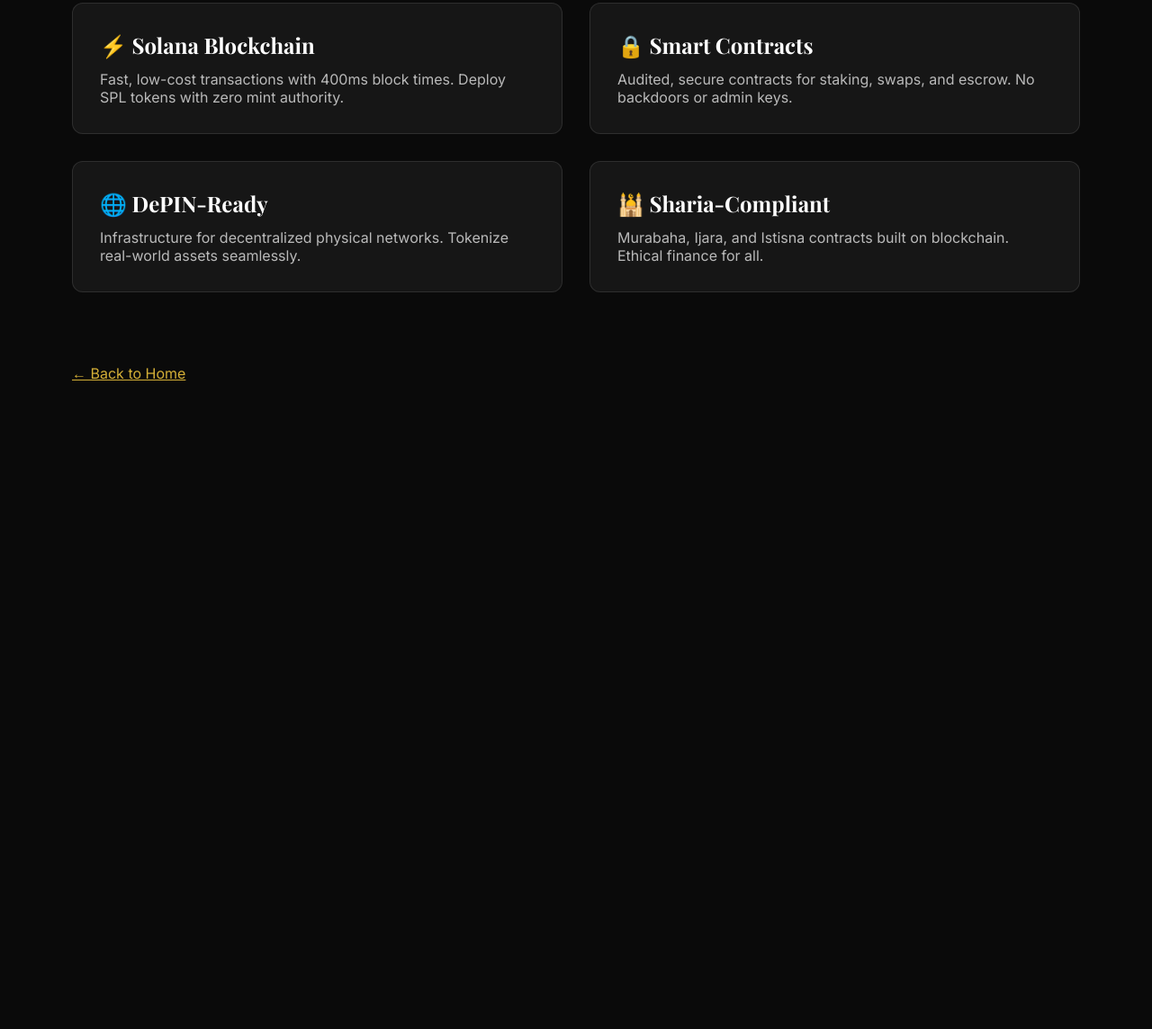
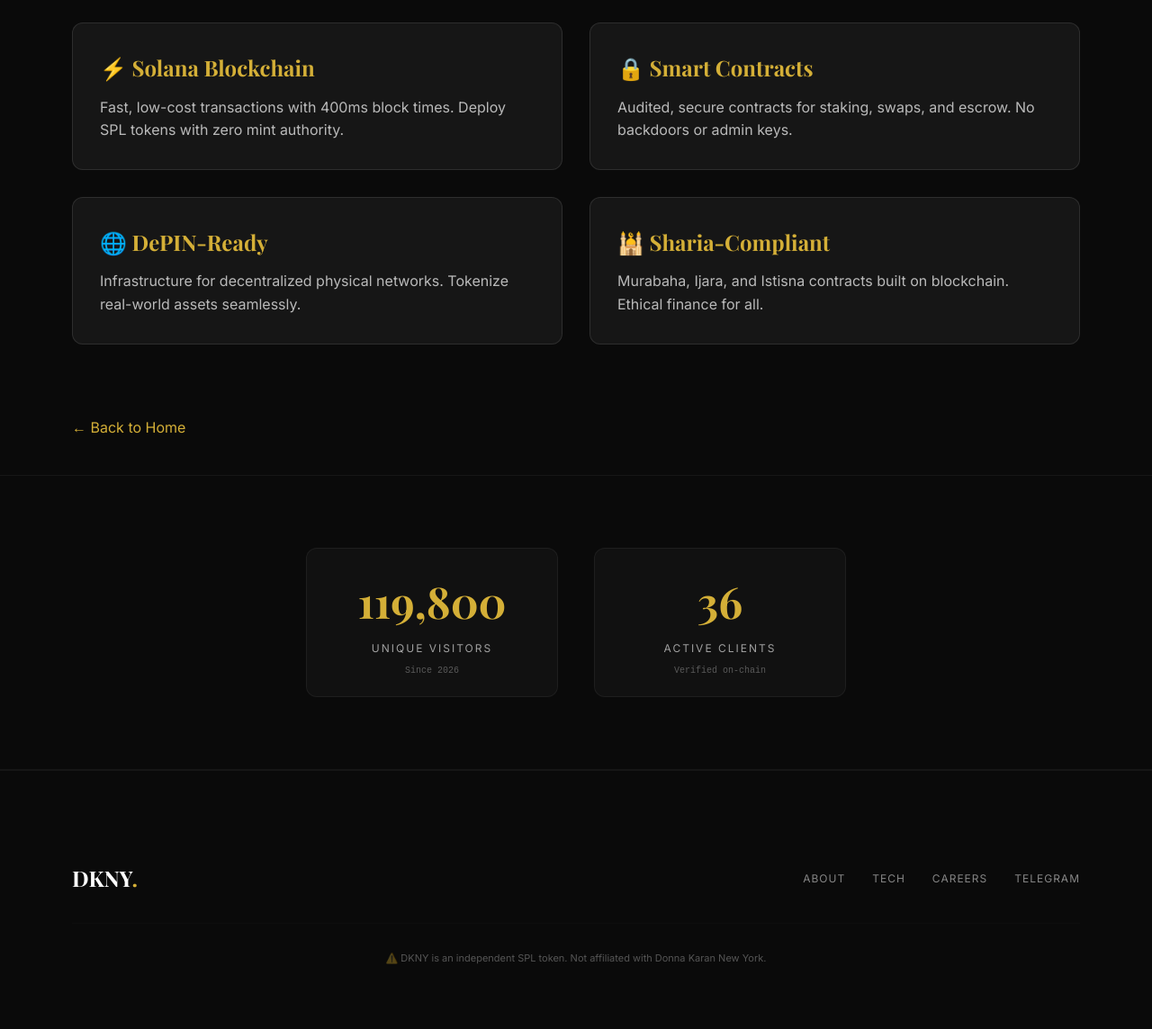
Before and after one commit to byt-assist/dkny, a plain HTML site: page technology.html in a window 1280 px wide. Shown: the part 353-1497 px from the top of the page at 90% size. Before the commit the page ends 818 px from the top, so only its background shows below. Drawn offline with nearby package versions, Linux system fonts and the light colour scheme.

Commit message:
Improve styling and layout of technology.html
Enhanced styling and layout for the technology page, including header, footer, and counter section.

```diff
--- a/technology.html
+++ b/technology.html
@@ -7,23 +7,61 @@
     <link href="https://fonts.googleapis.com/css2?family=Playfair+Display:wght@400;700&family=Inter:wght@300;400;600&display=swap" rel="stylesheet">
     <style>
         * { margin: 0; padding: 0; box-sizing: border-box; }
-        body { font-family: 'Inter', sans-serif; background: #0A0A0A; color: #FFFFFF; }
+        body { font-family: 'Inter', sans-serif; background: #0A0A0A; color: #FFFFFF; line-height: 1.6; }
         .container { max-width: 1200px; margin: 0 auto; padding: 40px; }
-        .page-hero { padding: 120px 0 60px; text-align: center; }
+        .header { position: fixed; top: 0; left: 0; width: 100%; padding: 20px 40px; display: flex; justify-content: space-between; align-items: center; z-index: 1000; background: rgba(10, 10, 10, 0.95); backdrop-filter: blur(10px); }
+        .logo { font-family: 'Playfair Display', serif; font-size: 28px; font-weight: 700; color: #FFFFFF; }
+        .logo span { color: #D4AF37; }
+        .nav a { font-size: 13px; letter-spacing: 1px; text-transform: uppercase; margin-left: 30px; opacity: 0.7; color: #FFFFFF; text-decoration: none; transition: opacity 0.3s; }
+        .nav a:hover { opacity: 1; }
+        .page-hero { padding: 120px 0 60px; text-align: center; background: #0A0A0A; }
         .page-title { font-family: 'Playfair Display', serif; font-size: 56px; }
         .page-title span { color: #D4AF37; }
         .tech-grid { display: grid; grid-template-columns: repeat(2, 1fr); gap: 30px; margin: 40px 0; }
-        .tech-card { background: rgba(255,255,255,0.05); padding: 30px; border-radius: 12px; border: 1px solid rgba(255,255,255,0.1); }
-        .tech-card h3 { font-family: 'Playfair Display', serif; font-size: 24px; margin-bottom: 12px; }
-        .tech-card p { opacity: 0.7; }
-        .back-link { display: inline-block; margin-top: 40px; color: #D4AF37; }
+        .tech-card { background: rgba(255,255,255,0.05); padding: 30px; border-radius: 12px; border: 1px solid rgba(255,255,255,0.1); transition: all 0.3s ease; }
+        .tech-card:hover { border-color: #D4AF37; background: rgba(212,175,55,0.05); }
+        .tech-card h3 { font-family: 'Playfair Display', serif; font-size: 24px; margin-bottom: 12px; color: #D4AF37; }
+        .tech-card p { opacity: 0.7; font-size: 16px; }
+        .back-link { display: inline-block; margin-top: 40px; color: #D4AF37; text-decoration: none; }
+        .back-link:hover { text-decoration: underline; }
+        .footer { padding: 60px 0 30px; background: #0A0A0A; border-top: 1px solid rgba(255,255,255,0.05); }
+        .footer-content { display: flex; justify-content: space-between; align-items: center; flex-wrap: wrap; gap: 30px; }
+        .footer-brand { font-family: 'Playfair Display', serif; font-size: 24px; font-weight: 700; }
+        .footer-brand span { color: #D4AF37; }
+        .footer-links { display: flex; gap: 30px; }
+        .footer-links a { font-size: 12px; text-transform: uppercase; letter-spacing: 1px; opacity: 0.5; color: #FFFFFF; text-decoration: none; transition: opacity 0.3s; }
+        .footer-links a:hover { opacity: 1; }
+        .footer-disclaimer { width: 100%; font-size: 11px; opacity: 0.3; text-align: center; margin-top: 30px; padding-top: 30px; border-top: 1px solid rgba(255,255,255,0.05); }
+        .counter-section { padding: 40px 0; background: #0A0A0A; border-top: 1px solid rgba(255,255,255,0.05); border-bottom: 1px solid rgba(255,255,255,0.05); }
+        .counter-grid { display: grid; grid-template-columns: 1fr 1fr; gap: 40px; max-width: 600px; margin: 0 auto; text-align: center; }
+        .counter-item { padding: 20px; background: rgba(255,255,255,0.03); border-radius: 12px; border: 1px solid rgba(255,255,255,0.05); }
+        .counter-number { font-family: 'Playfair Display', serif; font-size: 48px; font-weight: 700; color: #D4AF37; }
+        .counter-label { font-size: 12px; text-transform: uppercase; letter-spacing: 2px; opacity: 0.6; margin-top: 4px; }
+        .counter-timestamp { font-size: 10px; opacity: 0.3; margin-top: 8px; font-family: 'Courier New', monospace; }
+        @media (max-width: 768px) {
+            .container { padding: 20px; }
+            .page-title { font-size: 36px; }
+            .tech-grid { grid-template-columns: 1fr; }
+            .counter-grid { grid-template-columns: 1fr; gap: 20px; }
+            .nav a { margin-left: 16px; font-size: 11px; }
+        }
     </style>
 </head>
 <body>
+    <header class="header">
+        <a href="index.html" class="logo">DKNY<span>.</span></a>
+        <nav class="nav">
+            <a href="about.html">About</a>
+            <a href="technology.html">Tech</a>
+            <a href="careers.html">Careers</a>
+        </nav>
+    </header>
+
     <div class="page-hero">
         <h1 class="page-title"><span>Technology</span></h1>
         <p style="opacity:0.6;font-size:18px;">Built on Solana, designed for the future</p>
     </div>
+
     <div class="container">
         <div class="tech-grid">
             <div class="tech-card">
@@ -45,5 +83,42 @@
         </div>
         <a href="index.html" class="back-link">← Back to Home</a>
     </div>
+
+    <!-- COUNTER SECTION -->
+    <section class="counter-section">
+        <div class="container">
+            <div class="counter-grid">
+                <div class="counter-item">
+                    <div class="counter-number counter-visitors">119,800</div>
+                    <div class="counter-label">Unique Visitors</div>
+                    <div class="counter-timestamp counter-visitor-time">Since 2026</div>
+                </div>
+                <div class="counter-item">
+                    <div class="counter-number counter-clients">36</div>
+                    <div class="counter-label">Active Clients</div>
+                    <div class="counter-timestamp counter-client-time">Verified on-chain</div>
+                </div>
+            </div>
+        </div>
+    </section>
+
+    <footer class="footer">
+        <div class="container">
+            <div class="footer-content">
+                <div class="footer-brand">DKNY<span>.</span></div>
+                <div class="footer-links">
+                    <a href="about.html">About</a>
+                    <a href="technology.html">Tech</a>
+                    <a href="careers.html">Careers</a>
+                    <a href="https://t.me/dkny_token" target="_blank">Telegram</a>
+                </div>
+            </div>
+            <div class="footer-disclaimer">
+                ⚠️ DKNY is an independent SPL token. Not affiliated with Donna Karan New York.
+            </div>
+        </div>
+    </footer>
+
+    <script src="counter.js"></script>
 </body>
 </html>
```
